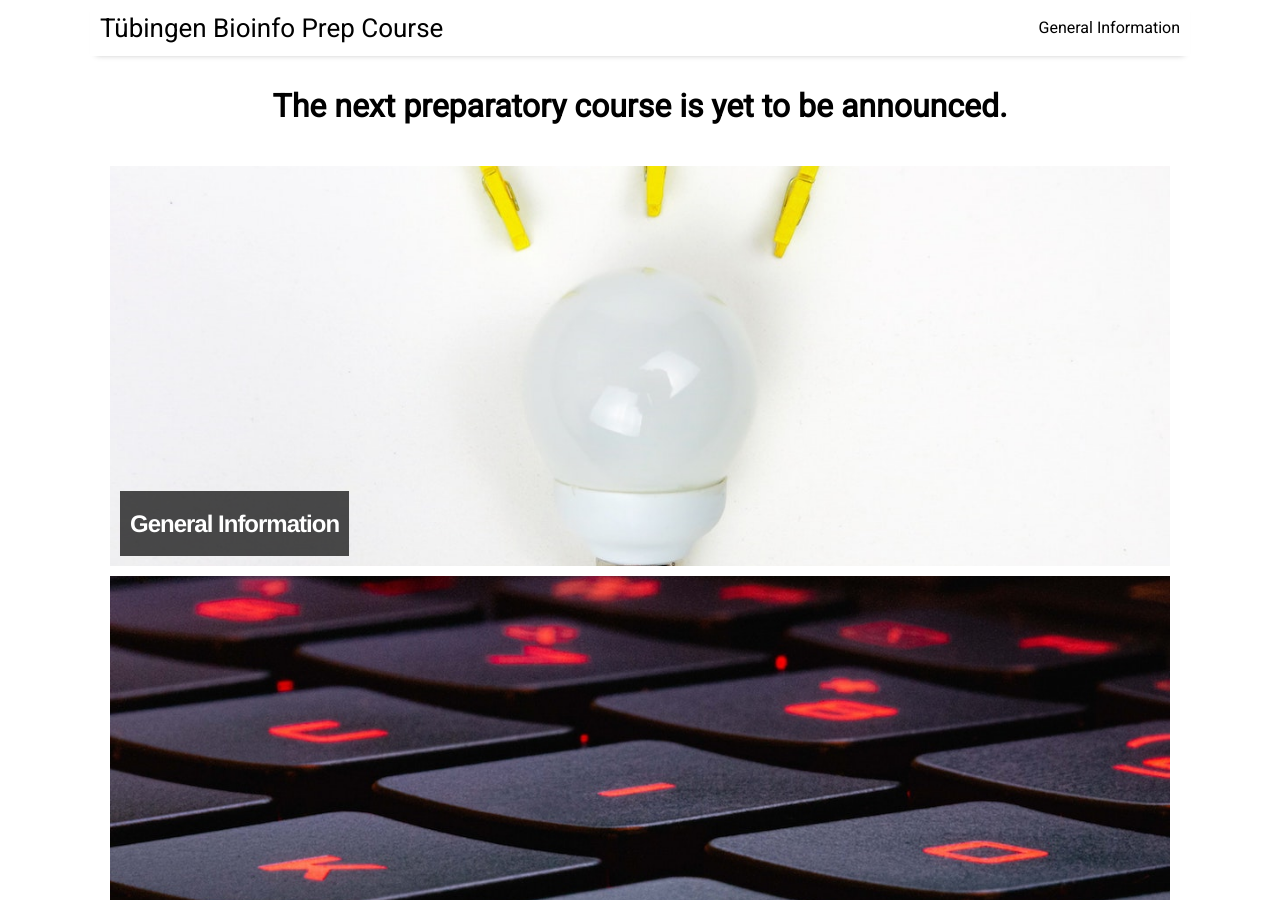
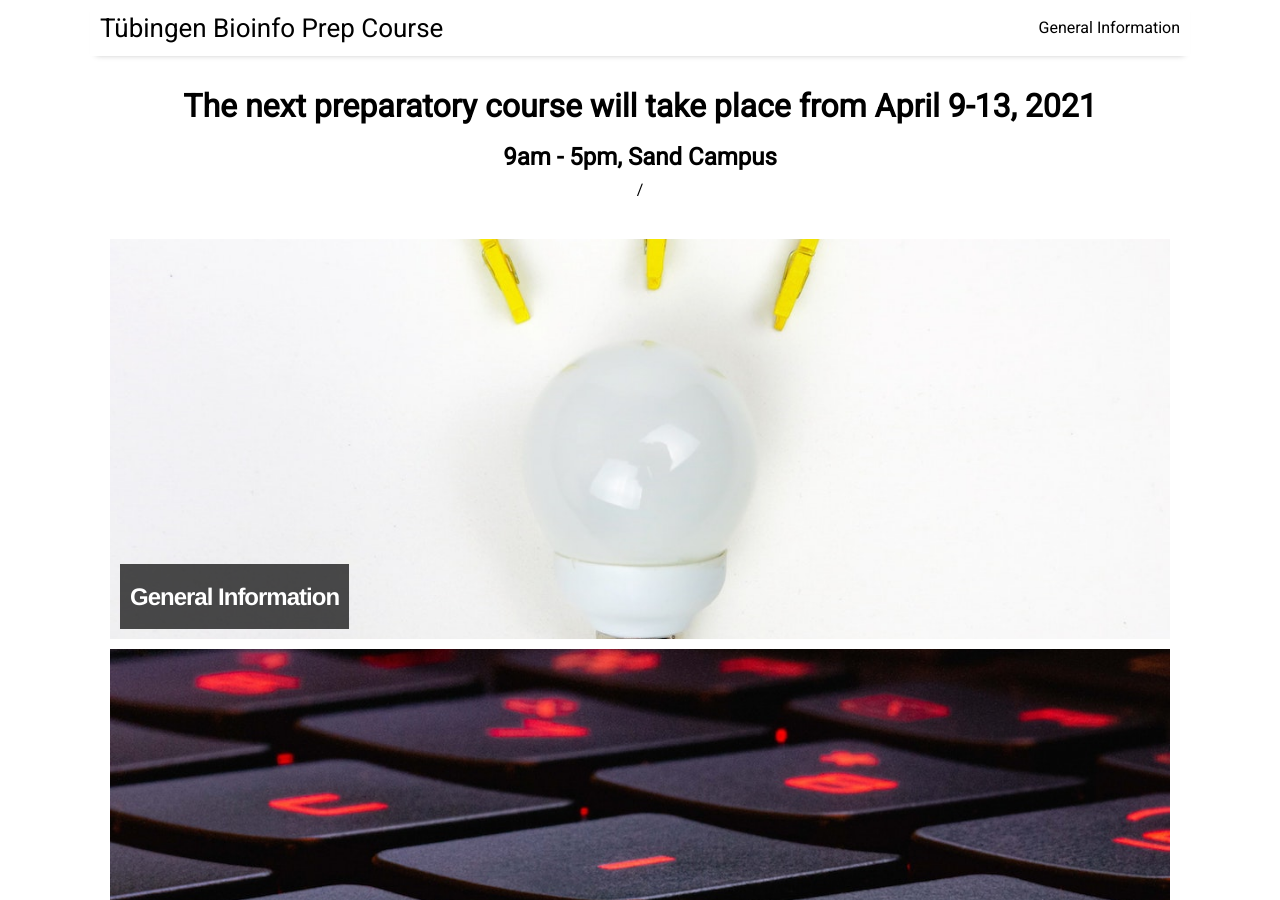
Before and after one commit to BioInfPrep/bioinfprep.github.io, a Jekyll site: the page built from index.html, in a window 1280 px wide and 900 px high. Built offline with Jekyll 4.4.1, drawn with Linux system fonts in a browser that asks for light colours; nearby versions of some CDN libraries.

Commit message:
Announce date for SS 2021

```diff
--- a/_layouts/home.html
+++ b/_layouts/home.html
@@ -5,8 +5,8 @@ title: Home
 
 <div style="margin-bottom:40px">
 	<center>
-		<h1>The next preparatory course is yet to be announced.</h1>
-		<!--<h2></h2>-->
+               <h1>The next preparatory course will take place from April 9-13, 2021</h1>
+               <h2>9am - 5pm, Sand Campus</h2>/
 	</center>
 </div>
 
```
